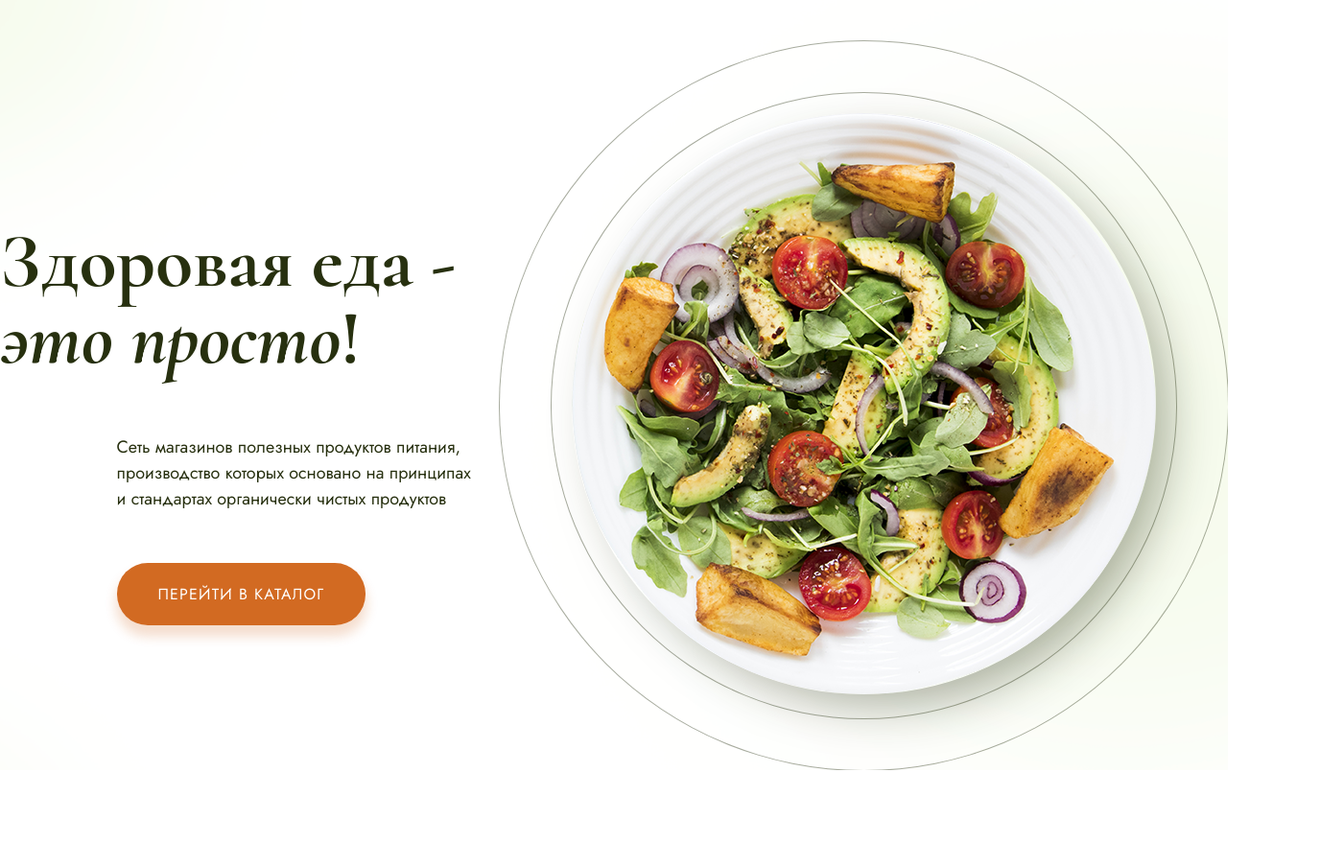
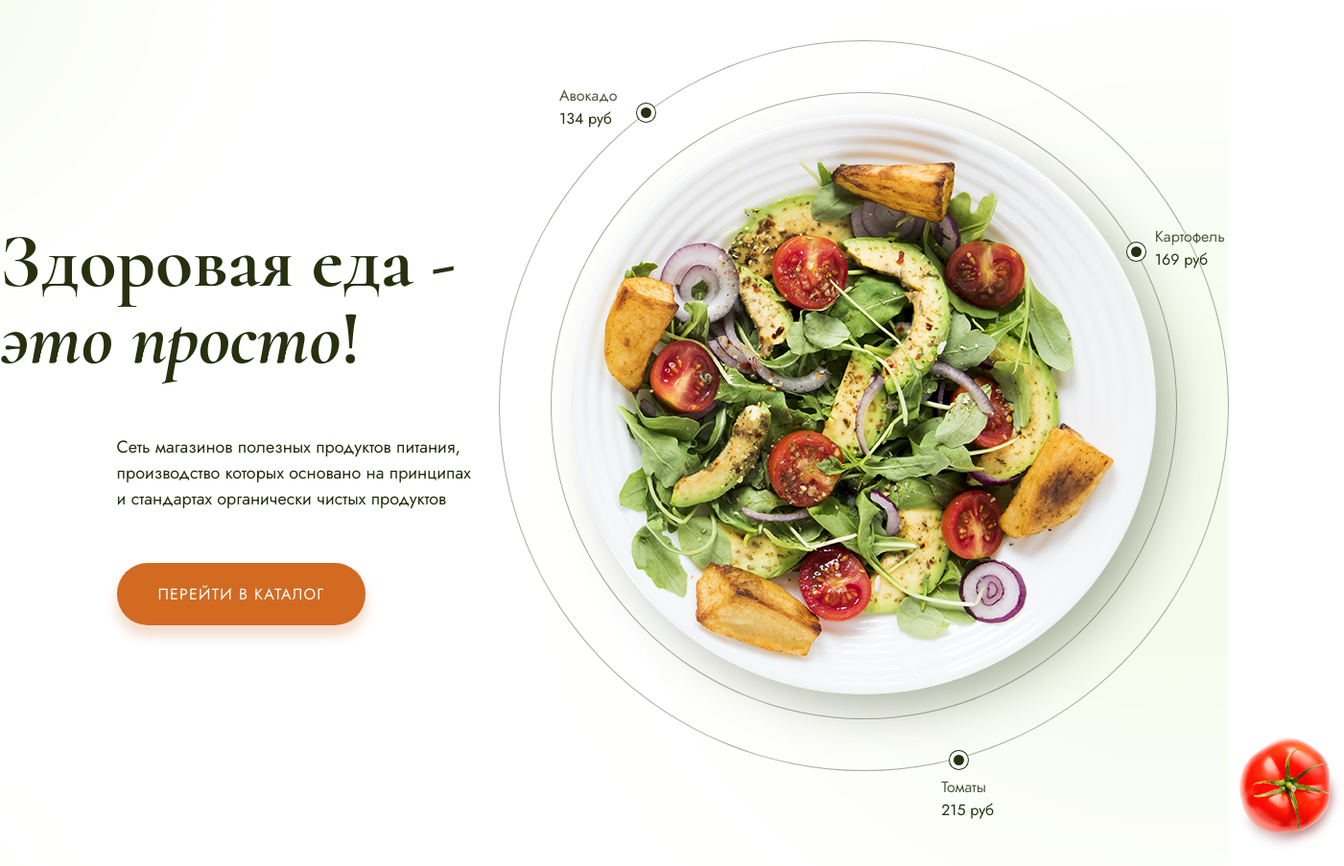
Before and after one commit to radiocebolla/OrganicWeb2, a website built with webpack: page src/views/index.html in a window 1280 px wide. Shown: the part 83-986 px from the top of the page at 96% size, 1401 px wide, since content can reach past the window. Before the commit the page ends 886 px from the top, so only its background shows below. Built offline with nearby package versions, Linux system fonts and the light colour scheme; files whose address does not match are found by name.

Commit message:
added points

```diff
--- a/src/styles/main.scss
+++ b/src/styles/main.scss
@@ -50,6 +50,15 @@ body {
     background-size: cover;
     background-position: center;
     background-repeat: no-repeat;
+    padding-bottom: 100px;
+    position: relative;
+    &__image {
+        position: absolute;
+    }
+    &__tomato {
+        right: -121px;
+        bottom: 15px;
+    }
 }
 
 .main {
@@ -69,6 +78,7 @@ body {
         box-shadow: 0 0 0 22px transparent, 0 0 0 1px rgba($gray, $alpha);
         border-radius: 100%;
         padding: 53px;
+        position: relative;
         &__image {
             border: 1px solid rgba($gray, $alpha);
             border-radius: 100%;
@@ -78,5 +88,58 @@ body {
                 border-radius: 100%;
             }
         }
+        &__btn {
+            background-color: transparent;
+            border: none;
+            color: rgba($gray, 0.8);
+            text-align: left;
+            position: absolute;
+            span {
+                color: rgba($gray, 1);
+                display: block;
+                margin-top: 6px;
+            }
+            &::before {
+                content: '';
+                display: block;
+                width: 11px;
+                height: 11px;
+                border-radius: 100%;
+                background-color: $gray;
+                box-shadow: 0 0 0 4px $white, 0 0 0 5px $gray;
+                position: absolute;
+            }
+            &:focus {
+                outline: none;
+                &::before {
+                    background-color: $orange;
+                    box-shadow: 0 0 0 4px $white, 0 0 0 5px $orange;
+                }
+            }
+        }
+        &__01 {
+            left: 56px;
+            top: 47px;
+            &::before {
+                left: 91px;
+                top: 22px;
+            }
+        }
+        &__02 {
+            right: -3px;
+            top: 194px;
+            &::before {
+                right: 93px;
+                top: 20px;
+            }
+        }
+        &__03 {
+            right: 238px;
+            bottom: -52px;
+            &::before {
+                right: 37px;
+                bottom: 57px;
+            }
+        }
     }
 }
--- a/src/views/index.html
+++ b/src/views/index.html
@@ -45,9 +45,19 @@
                         <div class="main-visual__image">
                             <img src="../img/image-main.png" alt="">
                         </div>
+                        <button class="main-visual__btn main-visual__01">
+                            Авокадо <span>134 руб</span>
+                        </button>
+                        <button class="main-visual__btn main-visual__02">
+                            Картофель <span>169 руб</span>
+                        </button>
+                        <button class="main-visual__btn main-visual__03">
+                            Томаты <span>215 руб</span>
+                        </button>
                     </div>
                 </div>
             </div>
+            <img class="section-main__image section-main__tomato" src="../img/tomato.png" alt="tomato">
         </section>
         <main></main>
         @@include("../blocks/modules/footer/footer.html")
```
Also changed, not shown: src/img/tomato.png (added), src/styles/main.css.
